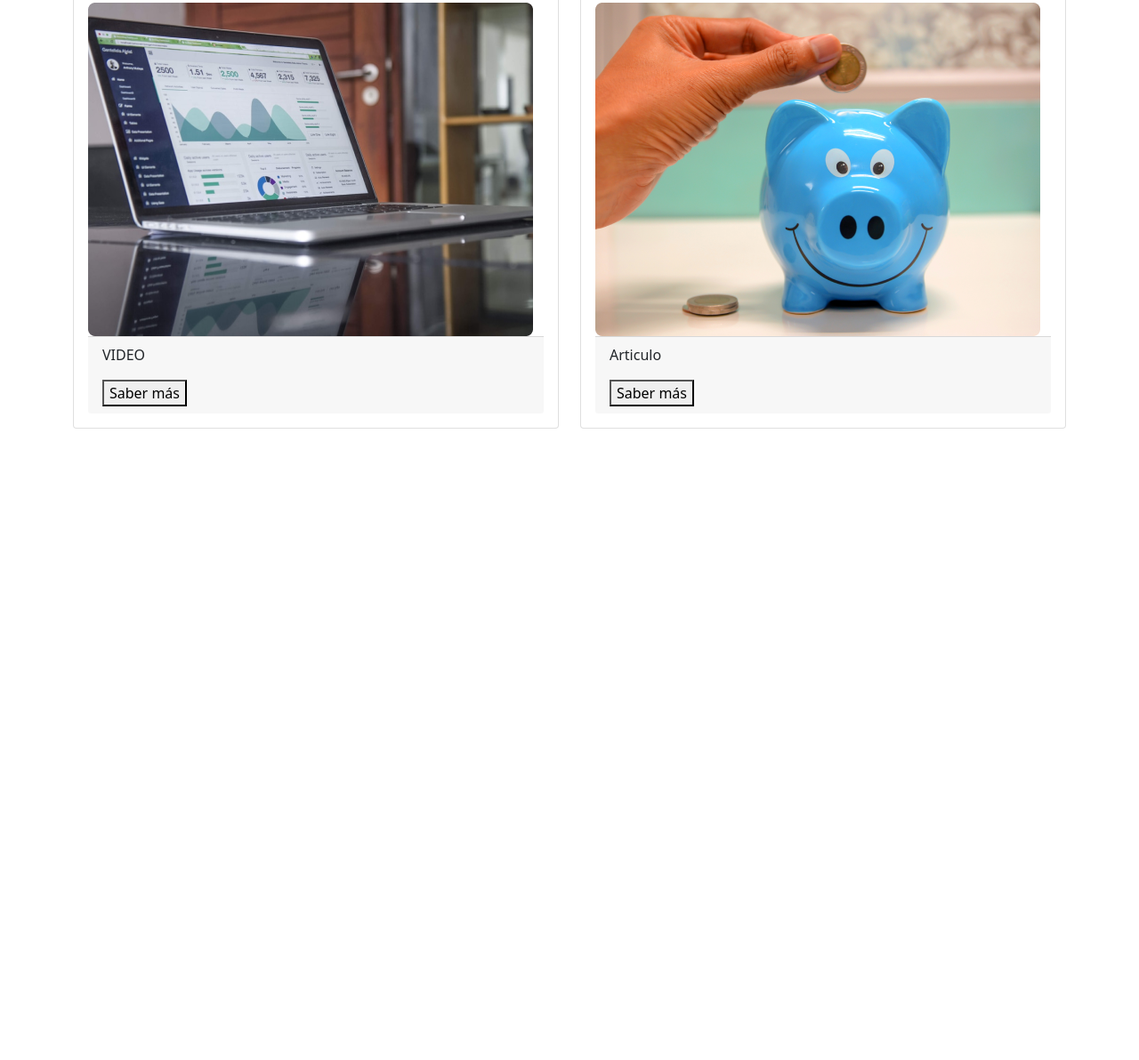
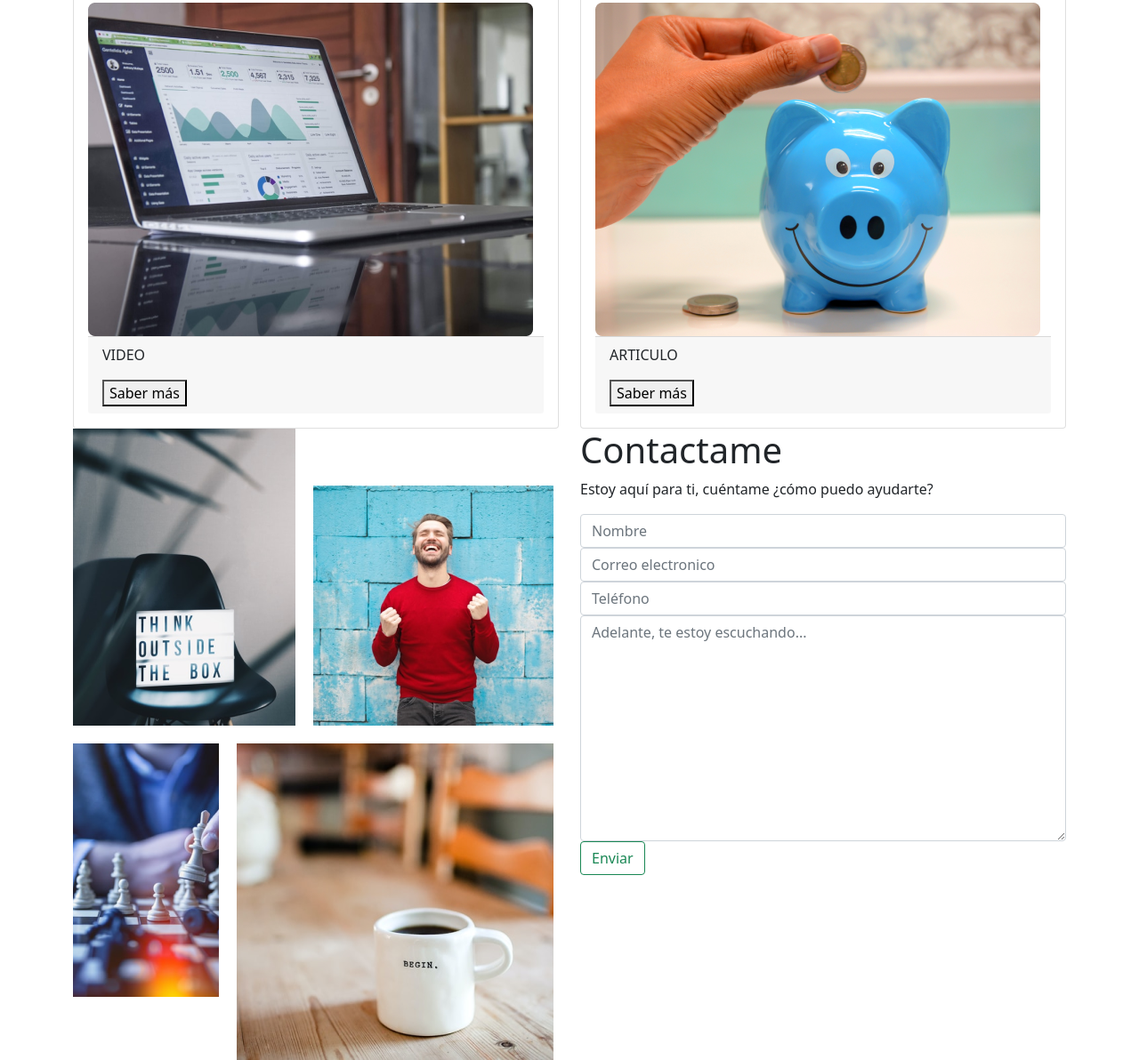
Before and after one commit to nalonsor/landingCarolineNao, a plain HTML site: page index.html in a window 1280 px wide. Shown: the part 1318-2510 px from the top of the page at 89% size. Before the commit the page ends 1800 px from the top, so only its background shows below. Drawn offline with nearby package versions, Linux system fonts and the light colour scheme.

Commit message:
updateee

```diff
--- a/index.html
+++ b/index.html
@@ -206,7 +206,7 @@
                                 <img src="assets/img/card4.png" alt="">
                             </div>
                             <div class="card-footer">
-                                <p>Articulo</p>
+                                <p>ARTICULO</p>
                                 <button>Saber m&aacute;s</button>
                             </div>
                         </div>
@@ -217,6 +217,48 @@
         </div>
     </section>
 
+    <section>
+        <div class="container">
+            <div class="row">
+
+                <div class="col-6">
+                    <img src="assets/img/constacto_img_group.png" alt="">
+                </div>
+
+                <div class="col-6">
+                    <h1>Contactame</h1>
+                    <p>Estoy aquí para ti, cuéntame ¿cómo puedo ayudarte?</p>
+
+                    <form action="#">
+
+                        <input class="form-control" type="text" name="name" placeholder="Nombre">
+                        <input class="form-control" type="text" name="email" placeholder="Correo electronico">
+                        <input class="form-control" type="text" name="phone" placeholder="Teléfono">
+                        <textarea class="form-control" name="content" cols="30" rows="10" placeholder="Adelante, te estoy escuchando..."></textarea>
+
+                        <button class="btn btn-outline-success" type="submit"> Enviar </button>
+
+                    </form>
+                </div>
+            </div>
+
+        </div>
+    </section>
+
+
+    <!-- Footer -->
+    <nav class="navbar fixed-bottom navbar-expand-sm navbar-dark bg-dark">
+        <div class="container">
+            <a class="navbar-brand" href="#">Caroline Sada</a>
+            <button class="navbar-toggler" type="button" data-bs-toggle="collapse" data-bs-target="#navbarCollapse" aria-controls="navbarCollapse" aria-expanded="false" aria-label="Toggle navigation">
+                <span class="navbar-toggler-icon"></span>
+            </button>
+            <div class="collapse navbar-collapse" id="navbarCollapse">
+            </div>
+            <p>2023 All rights reserved</p>
+        </div>
+    </nav>
+
 
     <!-- Bootstrap 5 -->
     <script src="https://cdn.jsdelivr.net/npm/@popperjs/core@2.9.2/dist/umd/popper.min.js" integrity="sha384-IQsoLXl5PILFhosVNubq5LC7Qb9DXgDA9i+tQ8Zj3iwWAwPtgFTxbJ8NT4GN1R8p" crossorigin="anonymous"></script>
```
Also changed, not shown: assets/img/constacto_img_group.png (added).
